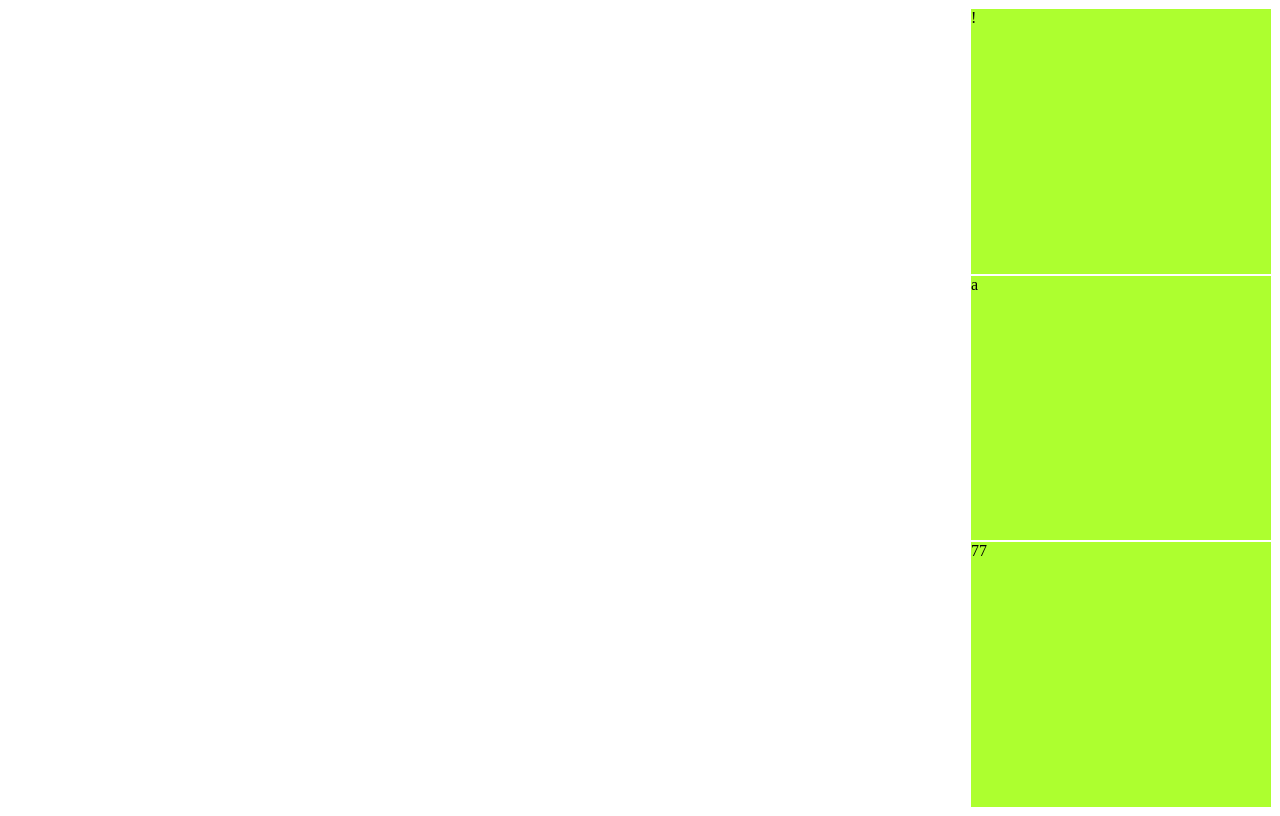
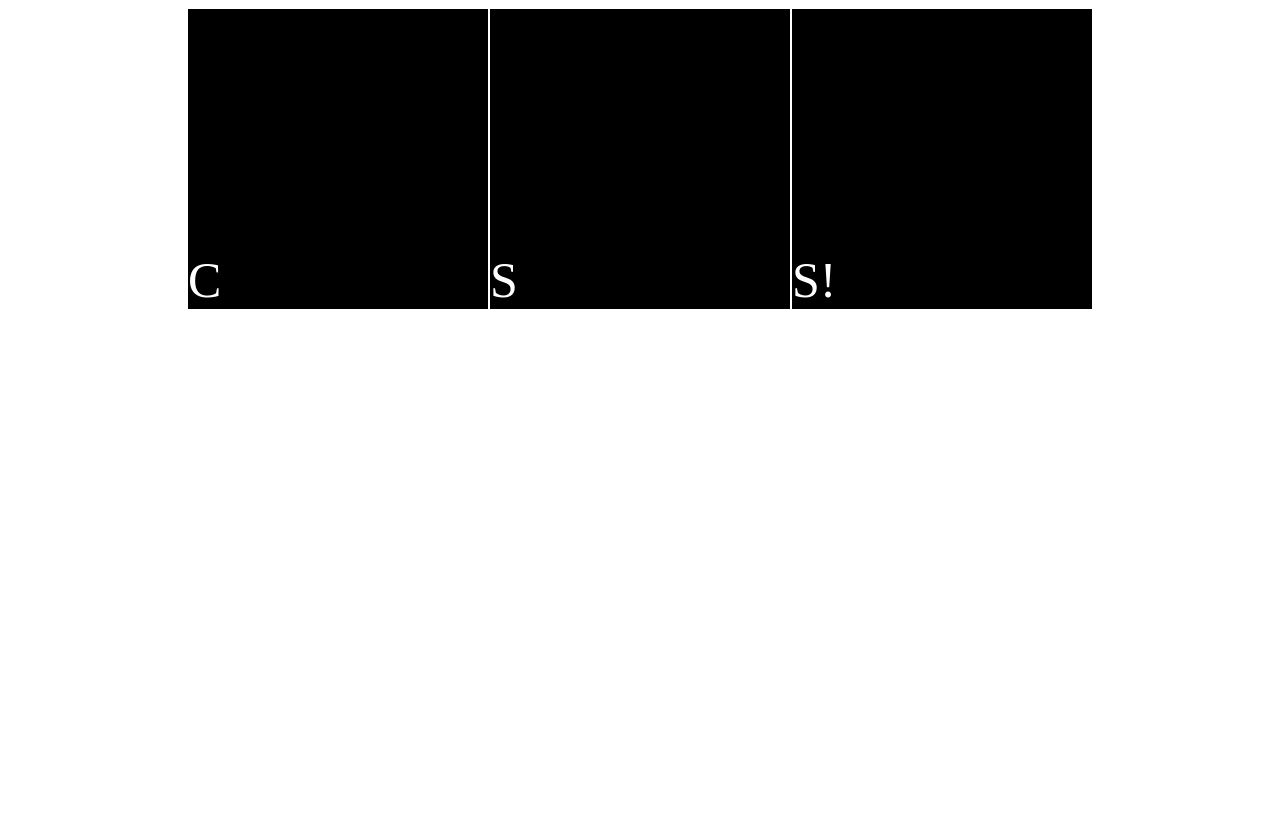
Before and after one commit to callmedevmomo/css-master, a plain HTML site: page flexbox.html in a window 1280 px wide. Drawn offline with Linux system fonts and the light colour scheme.

Commit message:
flex direction && flex wrap

```diff
--- a/flexbox.html
+++ b/flexbox.html
@@ -7,28 +7,42 @@
     <title>Flexbox</title>
     <style>
       /* flex-container(옵션 명령) && flex-items (옵션 적용) 직접 종속관계 */
+      /* .father {
+        display: flex;
+        flex-direction: column; <--> row
+        justify-content: center;
+        align-items: flex-end;  --> 덩어리로 생각
+        height: 1g00vh;
+        /* option 적용시 :width && height 충분한 간격 확보 필요 */
+      /*(fliex-direction:row --> main axis는 justify-content부분, cross axis 는 align-items부분) *column --> reverse
+      } */
+
       .father {
         display: flex;
-        flex-direction: column; /* <--> row */
+        /* nowrap <--> wrap :: flex-wrap */
         justify-content: center;
-        align-items: flex-end; /* 덩어리로 생각 */
         height: 100vh;
-        /* option 적용시 :width && height 충분한 간격 확보 필요 */
-        /*(fliex-direction:row --> main axis는 justify-content부분, cross axis 는 align-items부분) *column --> reverse ** */
+        flex-wrap: wrap; /*row,column -reverse */
       }
       .box {
         width: 300px;
         height: 300px;
-        background-color: greenyellow;
+        background-color: black;
         border: 1px solid white;
+        display: flex; /* father && children type*/
+        flex-direction: column;
+        justify-content: flex-end;
+        align-items: flex-start;
+        color: white;
+        font-size: 50px;
       }
     </style>
   </head>
   <body>
     <div class="father">
-      <div class="box">!</div>
-      <div class="box">a</div>
-      <div class="box">77</div>
+      <div class="box">C</div>
+      <div class="box">S</div>
+      <div class="box">S!</div>
     </div>
   </body>
 </html>
```
Also changed, not shown: README.md.
